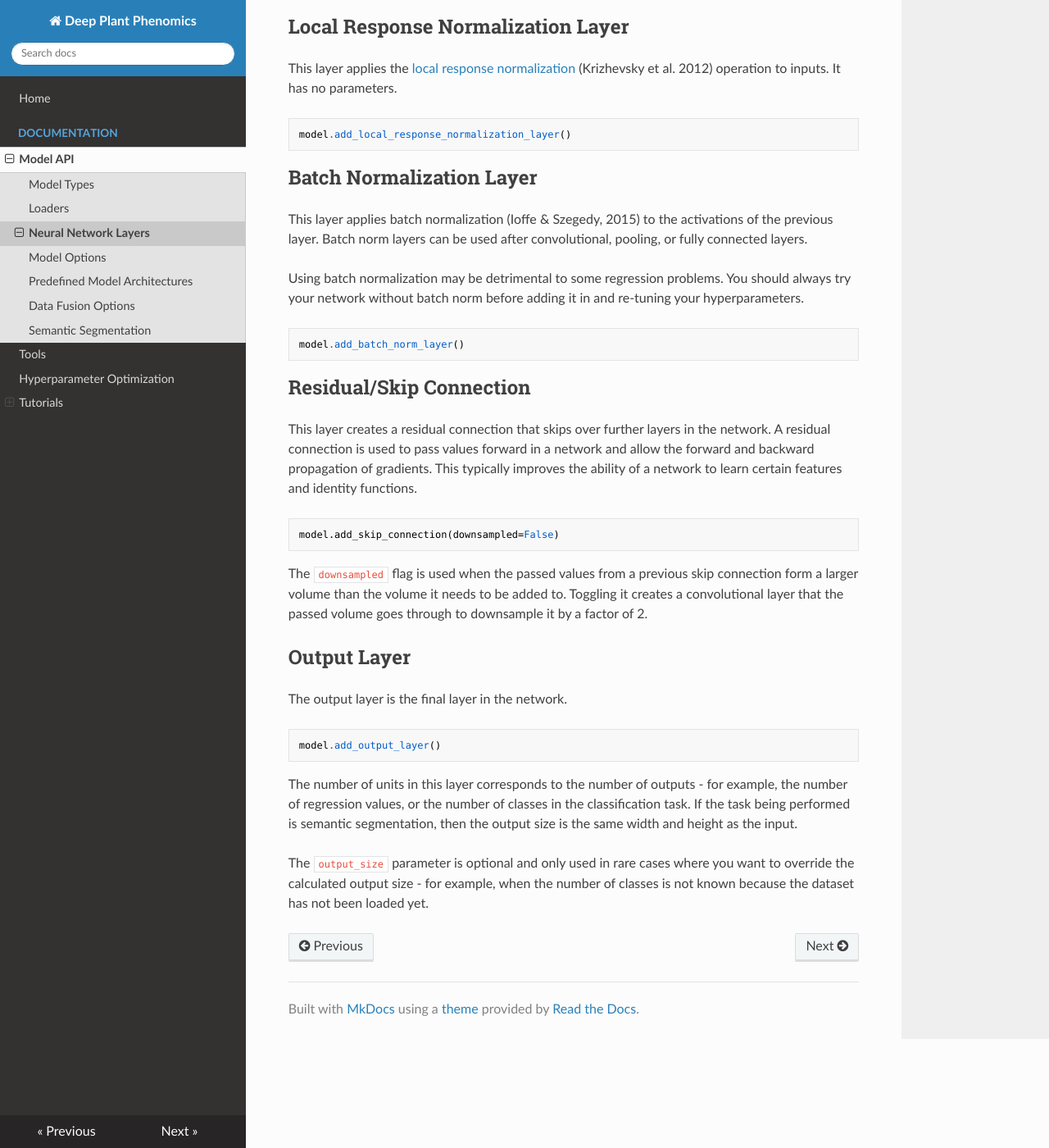
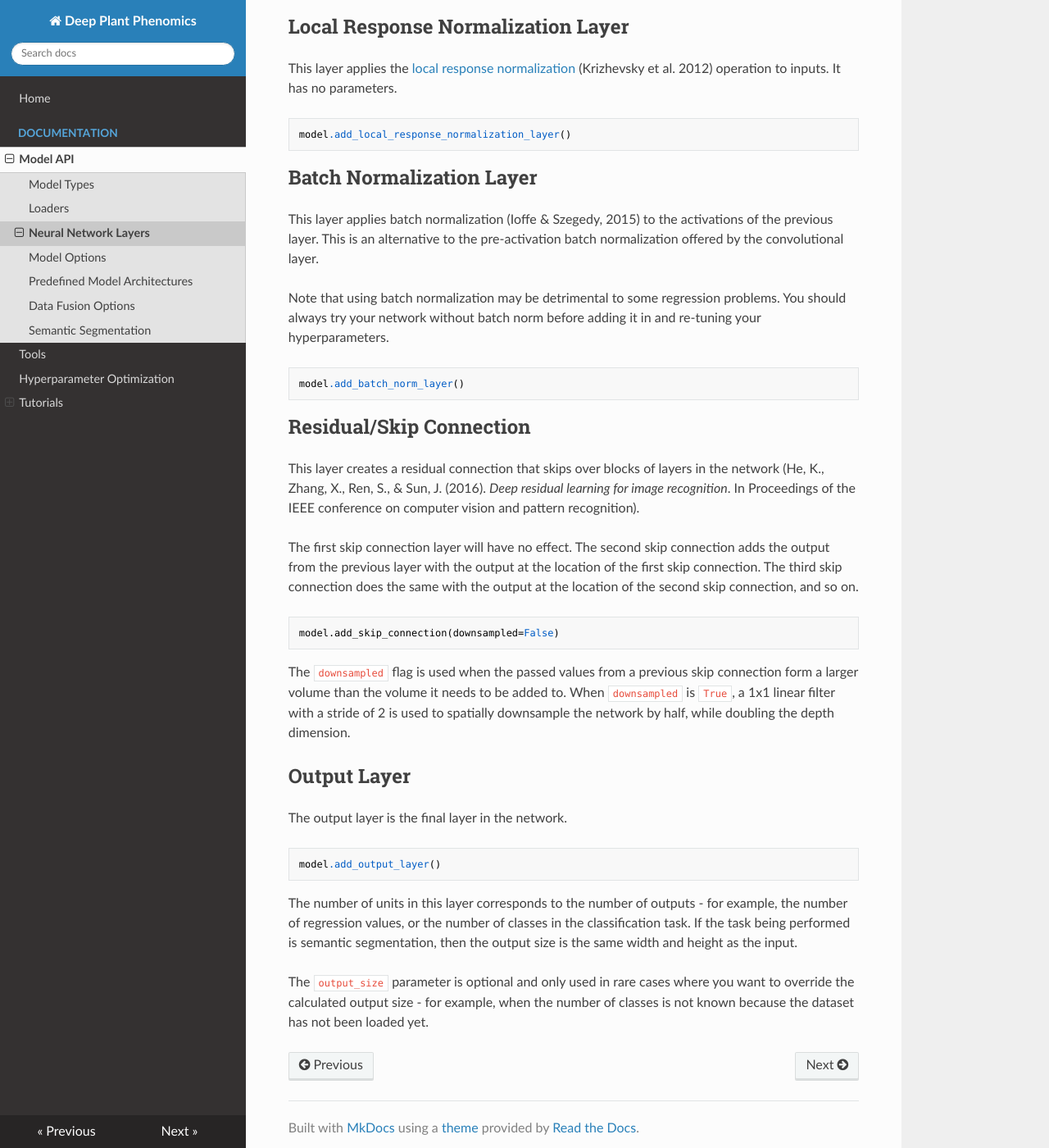
Before and after one commit to p2irc/deepplantphenomics, an MkDocs documentation site: the page built from docs/Neural-Network-Layers.md, in a window 1280 px wide and 1400 px high, scrolled down 2322 px. Shown: the whole window at 82% size. Built offline with MkDocs 1.6.1, drawn with Linux system fonts in a browser that asks for light colours; nearby versions of some CDN libraries; old or Windows-style settings are respelled for this version of MkDocs.

Commit message:
doc tweak

````diff
--- a/docs/Neural-Network-Layers.md
+++ b/docs/Neural-Network-Layers.md
@@ -84,9 +84,9 @@ model.add_local_response_normalization_layer()
 
 ## Batch Normalization Layer
 
-This layer applies batch normalization (Ioffe & Szegedy, 2015) to the activations of the previous layer. Batch norm layers can be used after convolutional, pooling, or fully connected layers.
+This layer applies batch normalization (Ioffe & Szegedy, 2015) to the activations of the previous layer. This is an alternative to the pre-activation batch normalization offered by the convolutional layer.
 
-Using batch normalization may be detrimental to some regression problems. You should always try your network without batch norm before adding it in and re-tuning your hyperparameters.
+Note that using batch normalization may be detrimental to some regression problems. You should always try your network without batch norm before adding it in and re-tuning your hyperparameters.
 
 ```
 model.add_batch_norm_layer()
@@ -94,13 +94,15 @@ model.add_batch_norm_layer()
 
 ## Residual/Skip Connection
 
-This layer creates a residual connection that skips over further layers in the network. A residual connection is used to pass values forward in a network and allow the forward and backward propagation of gradients. This typically improves the ability of a network to learn certain features and identity functions.
+This layer creates a residual connection that skips over blocks of layers in the network (He, K., Zhang, X., Ren, S., & Sun, J. (2016). *Deep residual learning for image recognition*. In Proceedings of the IEEE conference on computer vision and pattern recognition).
+
+The first skip connection layer will have no effect. The second skip connection adds the output from the previous layer with the output at the location of the first skip connection. The third skip connection does the same with the output at the location of the second skip connection, and so on.
 
 ```
 model.add_skip_connection(downsampled=False)
 ```
 
-The `downsampled` flag is used when the passed values from a previous skip connection form a larger volume than the volume it needs to be added to. Toggling it creates a convolutional layer that the passed volume goes through to downsample it by a factor of 2.
+The `downsampled` flag is used when the passed values from a previous skip connection form a larger volume than the volume it needs to be added to. When `downsampled` is `True`, a 1x1 linear filter with a stride of 2 is used to spatially downsample the network by half, while doubling the depth dimension.
 
 ## Output Layer
 
````
